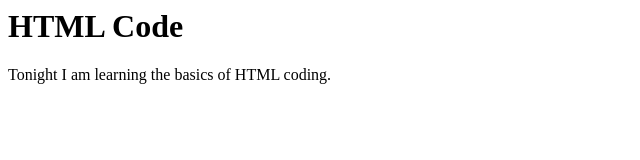
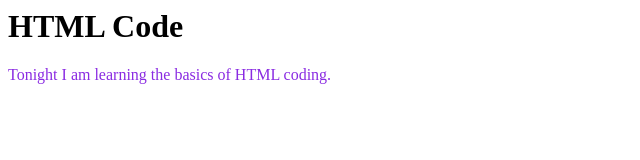
Before and after one commit to SChau2017/BasicHTML, a plain HTML site: page index.html in a window 1280 px wide. Shown: the whole page, without its empty margins (0-640 px from the left). Drawn offline with Linux system fonts and the light colour scheme.

Commit message:
adding css

```diff
--- a/index.html
+++ b/index.html
@@ -1,5 +1,6 @@
 <html>
     <head>
+        <link rel="stylesheet" href="practice.css">
         <title>Practice Website</title>
     </head>
     <body>
--- /dev/null
+++ b/practice.css
@@ -0,0 +1,3 @@
+p {
+    color:blueviolet;
+}
```
